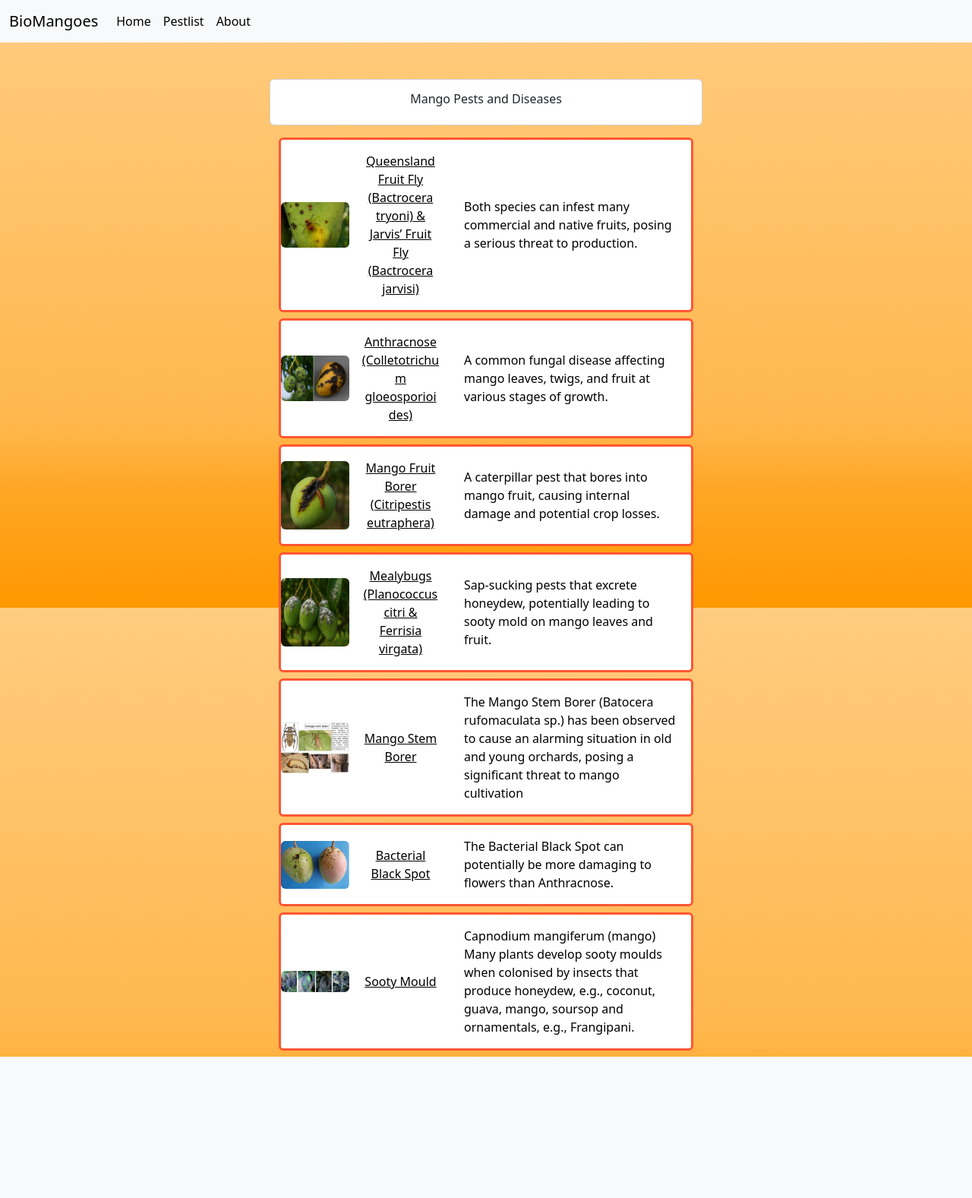
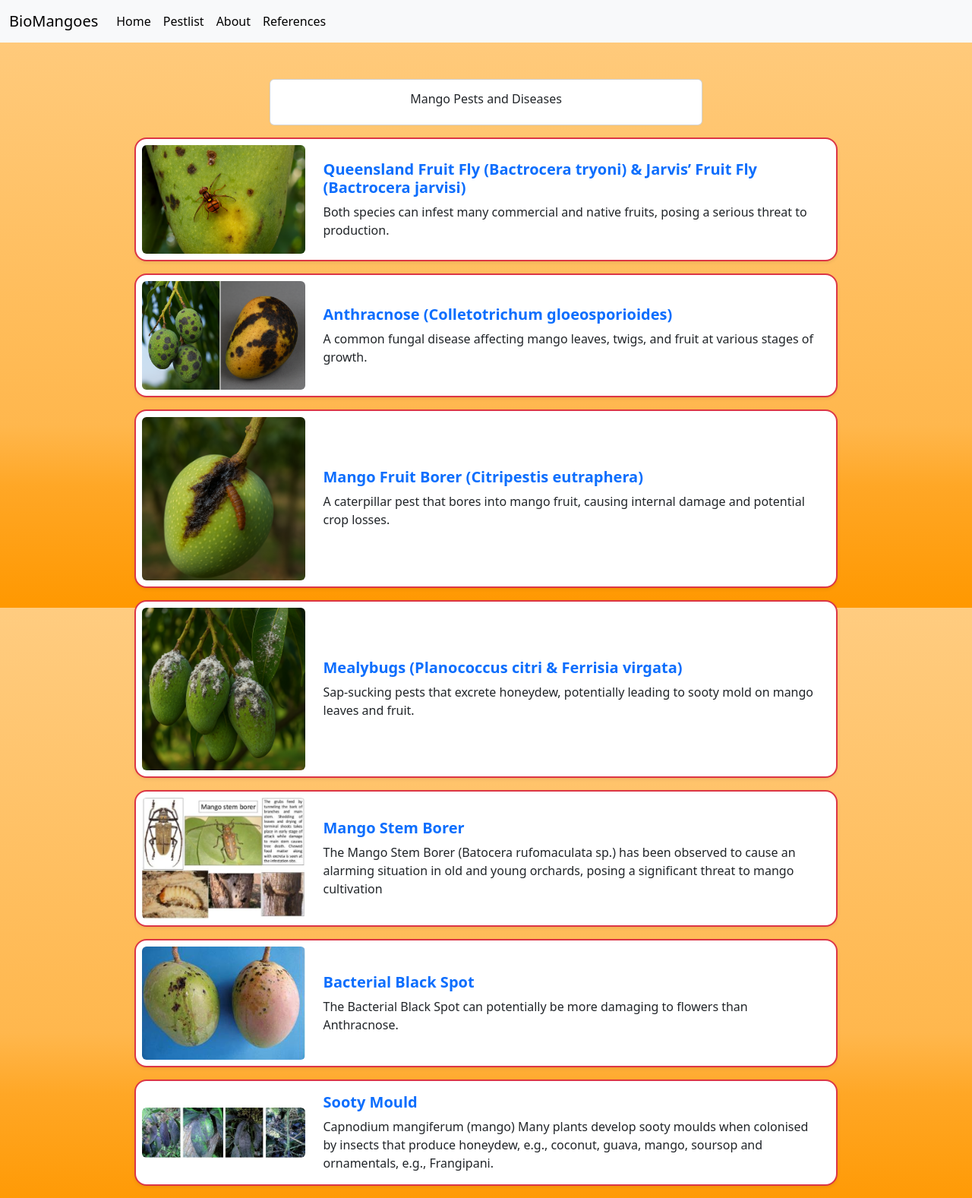
Before and after one commit to HoustonMichaelVaughn/HIT237, a Django app: page /pestlist/ in a window 1280 px wide. Shown: the whole page at 76% size. Before the commit the page ends 1391 px from the top, so only its background shows below. Run offline with Django 5.2, Linux system fonts and the light colour scheme; some libraries are stand-ins or nearby versions.

Commit message:
Fixed project list, fixed base.html, fixed refrences, added reference class, add refrenceview class

```diff
--- a/mango_pests/data.py
+++ b/mango_pests/data.py
@@ -266,3 +266,15 @@ Pest7 = Intrusion(
 
 
 Pestsdiseases = [Pest1, Pest2, Pest3, Pest4, Pest5, Pest6, Pest7]
+
+class Reference:
+    def __init__(self, title, source):
+        self.title = title
+        self.source = source
+
+Ref1 = Reference("Eruvaaka. (n.d.). Mango hoppers: Integrated management of mango leaf hoppers Eruvaaka","https://english.eruvaaka.com/mango-hoppers-integrated-management-of-mango-leaf-hoppers-30919.html")
+Ref2 = Reference("Lucidcentral. (n.d.).  Mango anthracnose Lucidcentral","https://apps.lucidcentral.org/pppw_v10/text/web_full/entities/mango_anthracnose_009.html")
+Ref3 = Reference("Multiplex Group. (n.d.). Mango fruit fly a menace in king of fruits Multiplex Group","https://www.multiplexgroup.com/mang-fruit-fly-a-menace-in-king-of-fruits")
+Ref4 = Reference("ResearchGate. (2021). Mango stem borer: A serious pest and management strategies ResearchGate","https://www.researchgate.net/publication/357630765_Reviews_In_Food_And_Agriculture_RFNA_MANGO_STEM_BORER_A_SERIOUS_PEST_AND_MANAGEMENT_STRATEGIES")
+Ref5 = Reference("SPCHCMC. (n.d.). Mangoes damaging powdery mildew SPCHCMC","http://www.spchcmc.vn/EN/Plant-doctor-Detail/Mangoes-Damaging-Powdery-Mildew-5-8432.html")
+References = [Ref1, Ref2, Ref3, Ref4, Ref5]
--- a/mango_pests/templates/mango_pests/base.html
+++ b/mango_pests/templates/mango_pests/base.html
@@ -45,6 +45,9 @@ Wrestle with bootstrap, figure out how to
           <li class="nav-item">
             <a class="nav-link active" aria-current="page" href="{% url 'about' %}">About</a>
           </li>
+          <li class="nav-item">
+            <a class="nav-link active" aria-current="page" href="{% url 'references' %}">References</a>
+          </li>
         </ul>
       </div>
     </div>
--- a/mango_pests/templates/mango_pests/project_list.html
+++ b/mango_pests/templates/mango_pests/project_list.html
@@ -23,21 +23,21 @@ Everytime I write a <div> a part of my soul dies.
 
     <div class="container">
         <div class="row justify-content-center">
-            <div class="col-md-6">
+            <div class="col-md-10">
                 {% for card in pestcards %}
-                <div class="card mb-2 custom-mangoborder border-3">
+                <div class="card mb-3 shadow-sm border-danger border-2 rounded-4">
                     <div class="row g-0 align-items-center">
-                        <div class="col-md-2">
-                            <img class="img-fluid rounded" src="{% static card.image %}" alt="Card image cap">
+                        <div class="col-md-3 text-center p-2">
+                            <img src="{% static card.image %}" class="img-fluid rounded" alt="{{ card.cardtitle }}">
                         </div>
-                        <div class="col-md-3 align-items-center justify-content-center">
-                            <div class="card-body text-center">
-                                <a class="card-title mb-0 fade-text" href="{{ card.urlslug }}">{{ card.cardtitle }}</a>
-                            </div>
-                        </div>
-                        <div class="col-md-7">
+                        <div class="col-md-9">
                             <div class="card-body">
-                                <p class="card-text fade-text">{{ card.cardtext }}</p>
+                                <h5 class="card-title">
+                                    <a href="{{ card.urlslug }}" class="text-decoration-none text-primary fw-bold">
+                                        {{ card.cardtitle }}
+                                    </a>
+                                </h5>
+                                <p class="card-text">{{ card.cardtext }}</p>
                             </div>
                         </div>
                     </div>
@@ -46,4 +46,5 @@ Everytime I write a <div> a part of my soul dies.
             </div>
         </div>
     </div>
+
     {%endblock%}
--- a/mango_pests/urls.py
+++ b/mango_pests/urls.py
@@ -1,7 +1,10 @@
 from django.urls import path, re_path
-from . import views, include
+from . import views
 
 urlpatterns = [
     re_path(r'^$', views.home, name="home"),
-    path('', include('mango_pests.urls')),
+    path('about/', views.AboutView.as_view(), name="about"),
+    path('pestlist/', views.PestListView.as_view(), name="pestlist"),
+    re_path(r'^pestlist/(?P<slugurl>[a-zA-Z-]+)/?$', views.PestDetailView.as_view(), name='pest_detail'),
+    path('references/', views.ReferencesView.as_view(), name="references"),
 ]
--- a/mango_pests/views.py
+++ b/mango_pests/views.py
@@ -1,5 +1,5 @@
 from django.shortcuts import render
-from .data import Pestsdiseases
+from .data import Pestsdiseases,References
 from django.views import View
 
 # Create your views here.
@@ -32,7 +32,8 @@ class AboutView(View):
             {"membername":"Dean Metcalfe",
                 "aboutmember":"A computer science student at CDU."}
             ]
-        return(render(request, r'mango_pests\about.html',{"aboutcards":aboutcards}))
-#class ReferencesView(TemplateView):
-    # Set the template to render as 'mango_pests/references.html'
-#   template_name = 'mango_pests/references.html'
+        return(render(request, 'mango_pests/about.html',{"aboutcards":aboutcards}))
+
+class ReferencesView(View):
+    def get(self, request):
+        return(render(request, 'mango_pests/references.html', {"references":References}))
--- a/mango_pests_project/urls.py
+++ b/mango_pests_project/urls.py
@@ -1,32 +1,7 @@
-"""
-URL configuration for mango_pests_project project.
-
-The `urlpatterns` list routes URLs to views. For more information please see:
-    https://docs.djangoproject.com/en/5.1/topics/http/urls/
-Examples:
-Function views
-    1. Add an import:  from my_app import views
-    2. Add a URL to urlpatterns:  path('', views.home, name='home')
-Class-based views
-    1. Add an import:  from other_app.views import Home
-    2. Add a URL to urlpatterns:  path('', Home.as_view(), name='home')
-Including another URLconf
-    1. Import the include() function: from django.urls import include, path
-    2. Add a URL to urlpatterns:  path('blog/', include('blog.urls'))
-"""
-# Sources:
-# https://www.w3schools.com/django/django_slug_field.php
-
 from django.contrib import admin
-from django.urls import path, re_path
-from mango_pests import views as v
-from django.conf.urls.static import static
-from django.conf import settings
+from django.urls import path, include
 
 urlpatterns = [
     path('admin/', admin.site.urls),
-    re_path(r'^$', v.home, name="home"),
-    path('about/', v.AboutView.as_view(), name="about"),
-    path('pestlist/', v.PestListView.as_view(), name="pestlist"),
-    re_path(r'^pestlist/(?P<slugurl>[a-zA-Z-]+)/?$', v.PestDetailView.as_view(), name='pest_detail')
+    path('', include('mango_pests.urls')),
 ]
```
Also changed, not shown: mango_pests/templates/mango_pests/references.html (+30 -23 lines).
